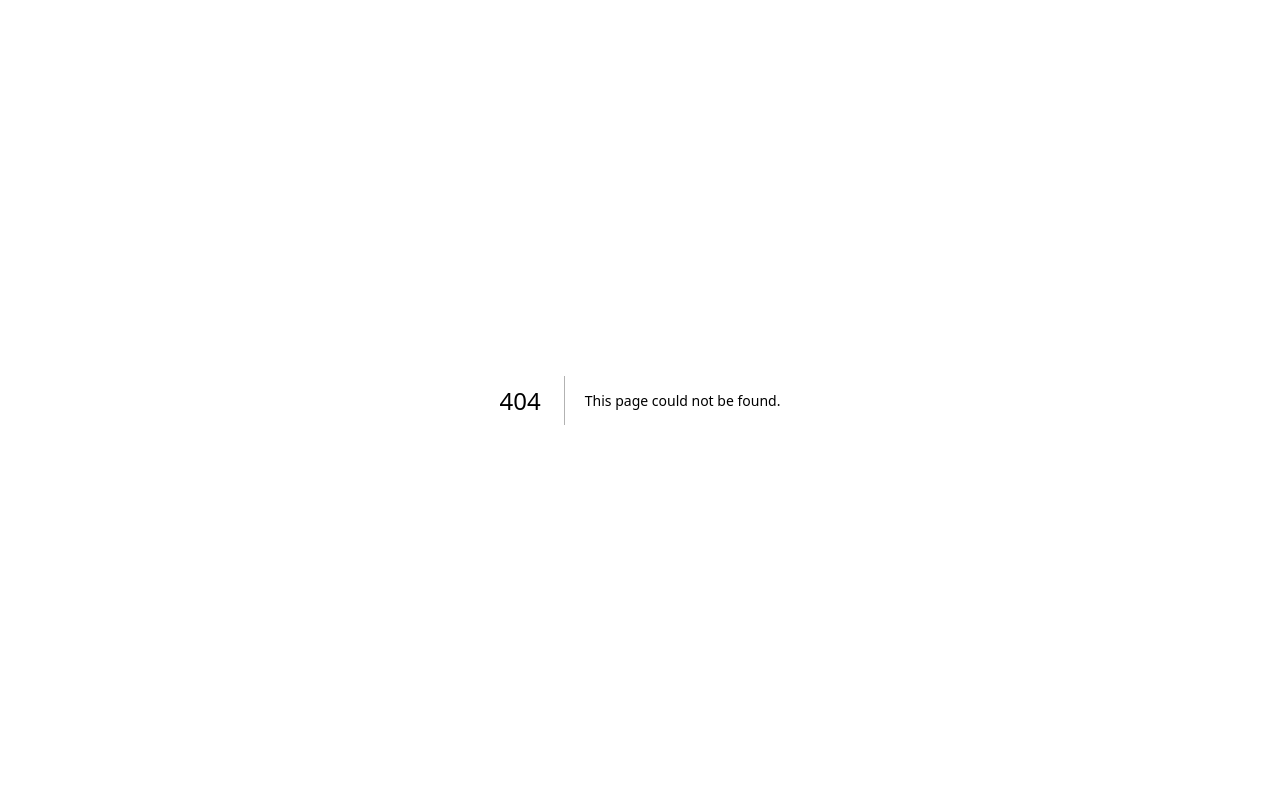
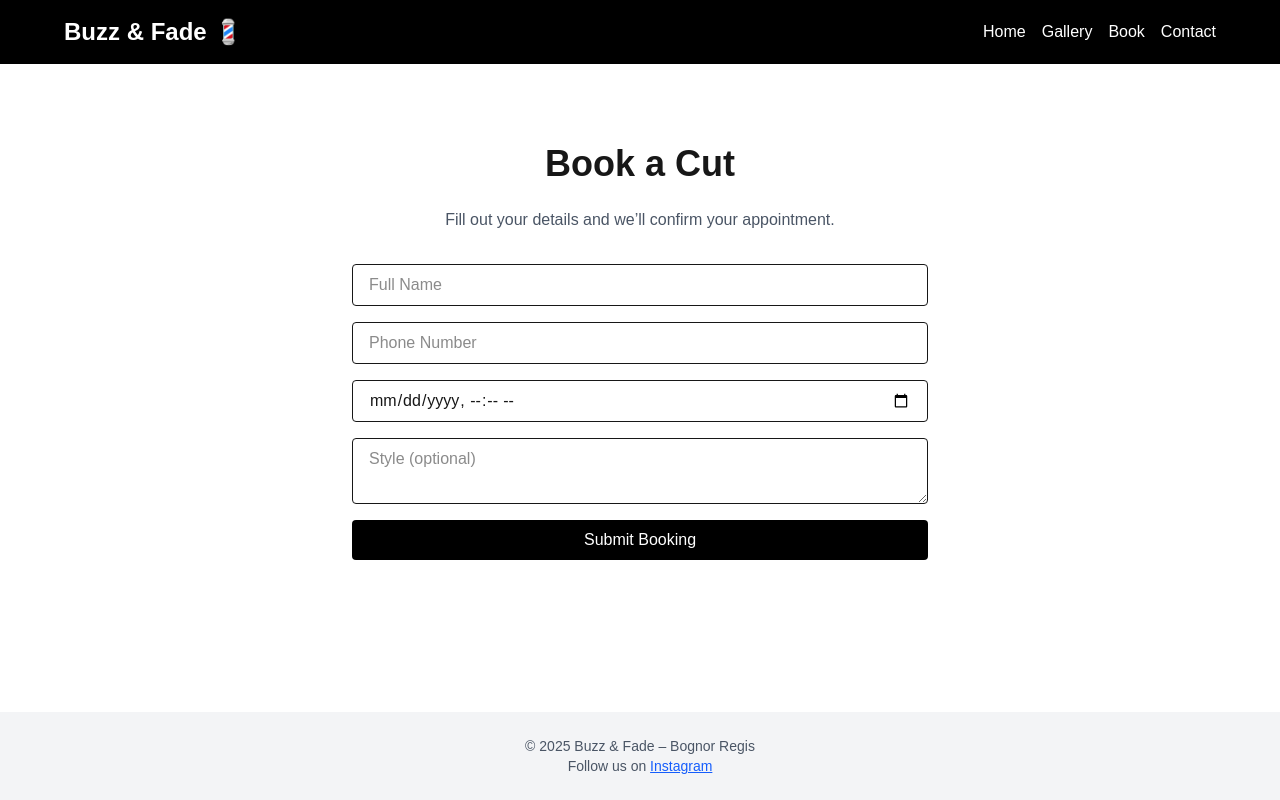
Before and after one commit to Dorian144/buzz-and-fade, a Next.js app: page /booking in a window 1280 px wide. Before the commit this address had no page. Built offline with nearby package versions, Linux system fonts and the light colour scheme.

Commit message:
Initial commit: Next.js setup with layout and pages

```diff
--- /dev/null
+++ b/app/booking/page.tsx
@@ -0,0 +1,42 @@
+// FILE: app/booking/page.tsx
+
+import Layout from "../../components/Layout";
+
+export default function BookingPage() {
+  return (
+    <Layout>
+      <section className="py-20 text-center max-w-xl mx-auto">
+        <h2 className="text-4xl font-bold mb-6">Book a Cut</h2>
+        <p className="text-gray-600 mb-8">
+          Fill out your details and we’ll confirm your appointment.
+        </p>
+        <form className="flex flex-col gap-4 text-left">
+          <input
+            type="text"
+            placeholder="Full Name"
+            className="border px-4 py-2 rounded"
+          />
+          <input
+            type="tel"
+            placeholder="Phone Number"
+            className="border px-4 py-2 rounded"
+          />
+          <input
+            type="datetime-local"
+            className="border px-4 py-2 rounded"
+          />
+          <textarea
+            placeholder="Style (optional)"
+            className="border px-4 py-2 rounded"
+          />
+          <button
+            type="submit"
+            className="bg-black text-white py-2 rounded hover:bg-gray-800 transition"
+          >
+            Submit Booking
+          </button>
+        </form>
+      </section>
+    </Layout>
+  );
+}
--- /dev/null
+++ b/app/contact/page.tsx
@@ -0,0 +1,30 @@
+// FILE: app/contact/page.tsx
+
+import Layout from "../../components/Layout";
+
+export default function ContactPage() {
+  return (
+    <Layout>
+      <section className="py-20 text-center max-w-xl mx-auto">
+        <h2 className="text-4xl font-bold mb-6">Contact</h2>
+        <p className="text-gray-600 mb-4">Come see us or get in touch.</p>
+
+        <div className="mb-6">
+          <p><strong>Address:</strong> 3 Station Rd, Bognor Regis PO21 1QB</p>
+          <p><strong>Phone:</strong> <a href="tel:01243941281" className="underline">01243 941281</a></p>
+          <p><strong>Instagram:</strong> <a href="https://instagram.com/buzz.and.fade" className="underline">buzz.and.fade</a></p>
+        </div>
+
+        <iframe
+          src="https://www.google.com/maps/embed?pb=!1m18!1m12!1m3!1d2553.4341838588435!2d-0.6784579236754396!3d50.78541977167142!2m3!1f0!2f0!3f0!3m2!1i1024!2i768!4f13.1!3m3!1m2!1s0x48744cf5a7ff875f%3A0xd9a1bbdb89d16e34!2sBuzz%20%26%20Fade!5e0!3m2!1sen!2suk!4v1718995439200!5m2!1sen!2suk"
+          width="100%"
+          height="300"
+          style={{ border: 0 }}
+          loading="lazy"
+          allowFullScreen
+          referrerPolicy="no-referrer-when-downgrade"
+        ></iframe>
+      </section>
+    </Layout>
+  );
+}
--- /dev/null
+++ b/app/gallery/page.tsx
@@ -0,0 +1,20 @@
+// FILE: app/gallery/page.tsx
+
+import Layout from "../../components/Layout";
+
+export default function GalleryPage() {
+  return (
+    <Layout>
+      <section className="py-20 text-center">
+        <h2 className="text-4xl font-bold mb-6">Gallery</h2>
+        <p className="text-gray-600 mb-8">Take a look at our recent work.</p>
+        <div className="grid grid-cols-1 sm:grid-cols-2 md:grid-cols-3 gap-6 max-w-5xl mx-auto px-4">
+          {/* Replace with actual images */}
+          {[1, 2, 3, 4, 5, 6].map((i) => (
+            <div key={i} className="bg-gray-200 h-64 rounded shadow" />
+          ))}
+        </div>
+      </section>
+    </Layout>
+  );
+}
--- a/app/page.tsx
+++ b/app/page.tsx
@@ -1,103 +1,22 @@
-import Image from "next/image";
+// FILE: app/page.tsx
+// ACTION: Replace ENTIRE file
+import Layout from "../components/Layout";
 
-export default function Home() {
+export default function HomePage() {
   return (
-    <div className="grid grid-rows-[20px_1fr_20px] items-center justify-items-center min-h-screen p-8 pb-20 gap-16 sm:p-20 font-[family-name:var(--font-geist-sans)]">
-      <main className="flex flex-col gap-[32px] row-start-2 items-center sm:items-start">
-        <Image
-          className="dark:invert"
-          src="/next.svg"
-          alt="Next.js logo"
-          width={180}
-          height={38}
-          priority
-        />
-        <ol className="list-inside list-decimal text-sm/6 text-center sm:text-left font-[family-name:var(--font-geist-mono)]">
-          <li className="mb-2 tracking-[-.01em]">
-            Get started by editing{" "}
-            <code className="bg-black/[.05] dark:bg-white/[.06] px-1 py-0.5 rounded font-[family-name:var(--font-geist-mono)] font-semibold">
-              app/page.tsx
-            </code>
-            .
-          </li>
-          <li className="tracking-[-.01em]">
-            Save and see your changes instantly.
-          </li>
-        </ol>
-
-        <div className="flex gap-4 items-center flex-col sm:flex-row">
-          <a
-            className="rounded-full border border-solid border-transparent transition-colors flex items-center justify-center bg-foreground text-background gap-2 hover:bg-[#383838] dark:hover:bg-[#ccc] font-medium text-sm sm:text-base h-10 sm:h-12 px-4 sm:px-5 sm:w-auto"
-            href="https://vercel.com/new?utm_source=create-next-app&utm_medium=appdir-template-tw&utm_campaign=create-next-app"
-            target="_blank"
-            rel="noopener noreferrer"
-          >
-            <Image
-              className="dark:invert"
-              src="/vercel.svg"
-              alt="Vercel logomark"
-              width={20}
-              height={20}
-            />
-            Deploy now
-          </a>
-          <a
-            className="rounded-full border border-solid border-black/[.08] dark:border-white/[.145] transition-colors flex items-center justify-center hover:bg-[#f2f2f2] dark:hover:bg-[#1a1a1a] hover:border-transparent font-medium text-sm sm:text-base h-10 sm:h-12 px-4 sm:px-5 w-full sm:w-auto md:w-[158px]"
-            href="https://nextjs.org/docs?utm_source=create-next-app&utm_medium=appdir-template-tw&utm_campaign=create-next-app"
-            target="_blank"
-            rel="noopener noreferrer"
-          >
-            Read our docs
-          </a>
-        </div>
-      </main>
-      <footer className="row-start-3 flex gap-[24px] flex-wrap items-center justify-center">
+    <Layout>
+      <section className="text-center py-20">
+        <h2 className="text-4xl font-bold mb-4">Welcome to Buzz&nbsp;&amp;&nbsp;Fade</h2>
+        <p className="text-lg text-gray-600">
+          Classic cuts, modern fades — right in Bognor Regis.
+        </p>
         <a
-          className="flex items-center gap-2 hover:underline hover:underline-offset-4"
-          href="https://nextjs.org/learn?utm_source=create-next-app&utm_medium=appdir-template-tw&utm_campaign=create-next-app"
-          target="_blank"
-          rel="noopener noreferrer"
+          href="/booking"
+          className="inline-block mt-8 px-6 py-3 bg-black text-white rounded hover:bg-gray-800 transition"
         >
-          <Image
-            aria-hidden
-            src="/file.svg"
-            alt="File icon"
-            width={16}
-            height={16}
-          />
-          Learn
+          Book a Cut
         </a>
-        <a
-          className="flex items-center gap-2 hover:underline hover:underline-offset-4"
-          href="https://vercel.com/templates?framework=next.js&utm_source=create-next-app&utm_medium=appdir-template-tw&utm_campaign=create-next-app"
-          target="_blank"
-          rel="noopener noreferrer"
-        >
-          <Image
-            aria-hidden
-            src="/window.svg"
-            alt="Window icon"
-            width={16}
-            height={16}
-          />
-          Examples
-        </a>
-        <a
-          className="flex items-center gap-2 hover:underline hover:underline-offset-4"
-          href="https://nextjs.org?utm_source=create-next-app&utm_medium=appdir-template-tw&utm_campaign=create-next-app"
-          target="_blank"
-          rel="noopener noreferrer"
-        >
-          <Image
-            aria-hidden
-            src="/globe.svg"
-            alt="Globe icon"
-            width={16}
-            height={16}
-          />
-          Go to nextjs.org →
-        </a>
-      </footer>
-    </div>
+      </section>
+    </Layout>
   );
 }
--- /dev/null
+++ b/components/Footer.tsx
@@ -0,0 +1,21 @@
+// FILE: components/Footer.tsx
+// PURPOSE: site-wide footer
+
+export default function Footer() {
+    return (
+      <footer className="bg-gray-100 text-center py-6 text-sm text-gray-600">
+        <p>© {new Date().getFullYear()} Buzz &amp; Fade – Bognor&nbsp;Regis</p>
+        <p>
+          Follow us on{" "}
+          <a
+            href="https://www.instagram.com/buzz.and.fade"
+            target="_blank"
+            rel="noopener noreferrer"
+            className="text-blue-600 underline"
+          >
+            Instagram
+          </a>
+        </p>
+      </footer>
+    );
+  }
--- /dev/null
+++ b/components/Header.tsx
@@ -0,0 +1,18 @@
+// FILE: components/Header.tsx
+// PURPOSE: site-wide top navigation
+
+export default function Header() {
+    return (
+      <header className="bg-black text-white px-6 py-4">
+        <div className="max-w-6xl mx-auto flex justify-between items-center">
+          <h1 className="text-2xl font-bold">Buzz&nbsp;&amp;&nbsp;Fade&nbsp;💈</h1>
+          <nav className="space-x-4">
+            <a href="/"        className="hover:underline">Home</a>
+            <a href="/gallery" className="hover:underline">Gallery</a>
+            <a href="/booking" className="hover:underline">Book</a>
+            <a href="/contact" className="hover:underline">Contact</a>
+          </nav>
+        </div>
+      </header>
+    );
+  }
--- /dev/null
+++ b/components/Layout.tsx
@@ -0,0 +1,15 @@
+// FILE: components/Layout.tsx
+// PURPOSE: wraps every page with Header + Footer
+
+import Header from "./Header";
+import Footer from "./Footer";
+
+export default function Layout({ children }: { children: React.ReactNode }) {
+  return (
+    <div className="flex flex-col min-h-screen">
+      <Header />
+      <main className="flex-grow">{children}</main>
+      <Footer />
+    </div>
+  );
+}
```
